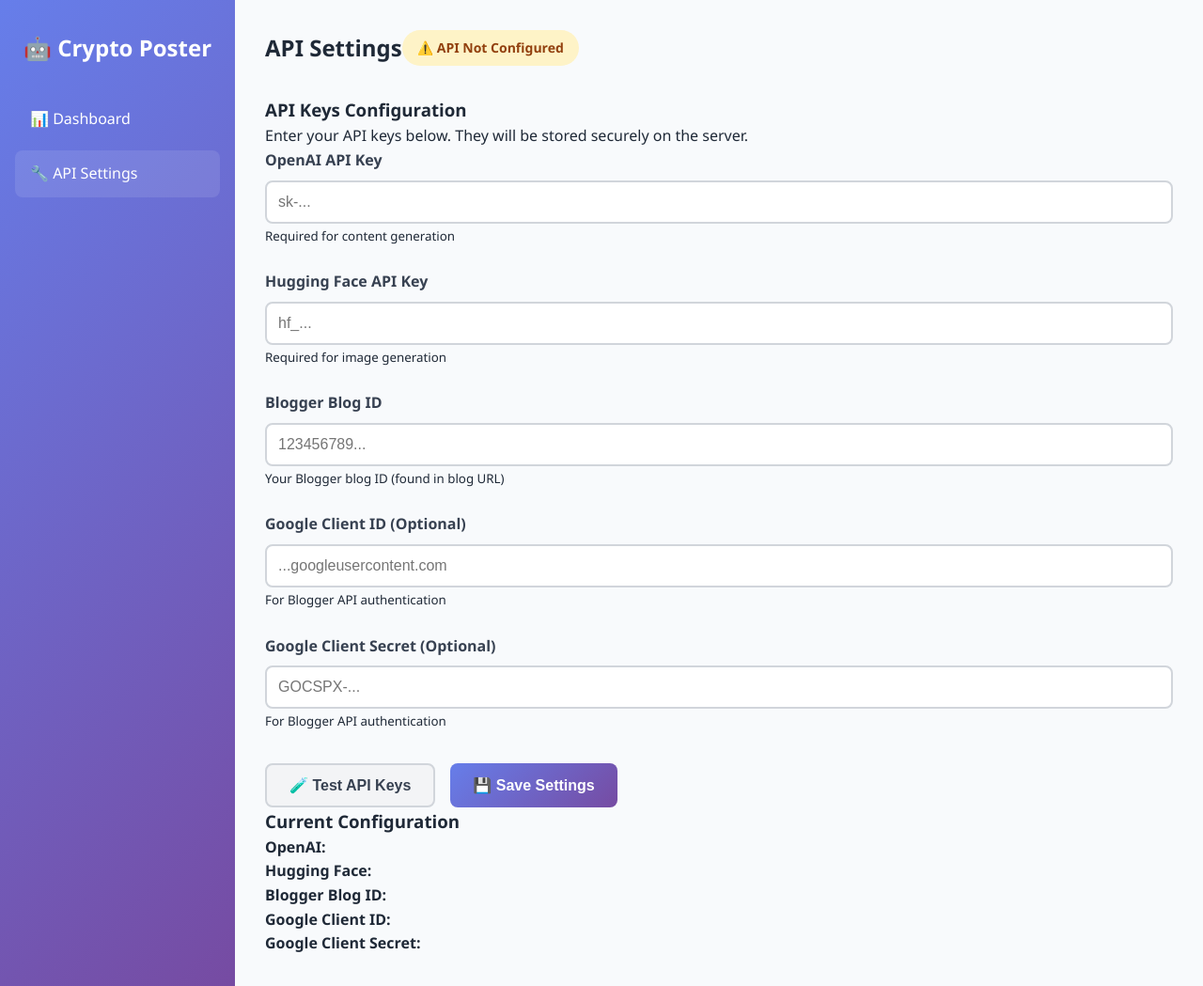
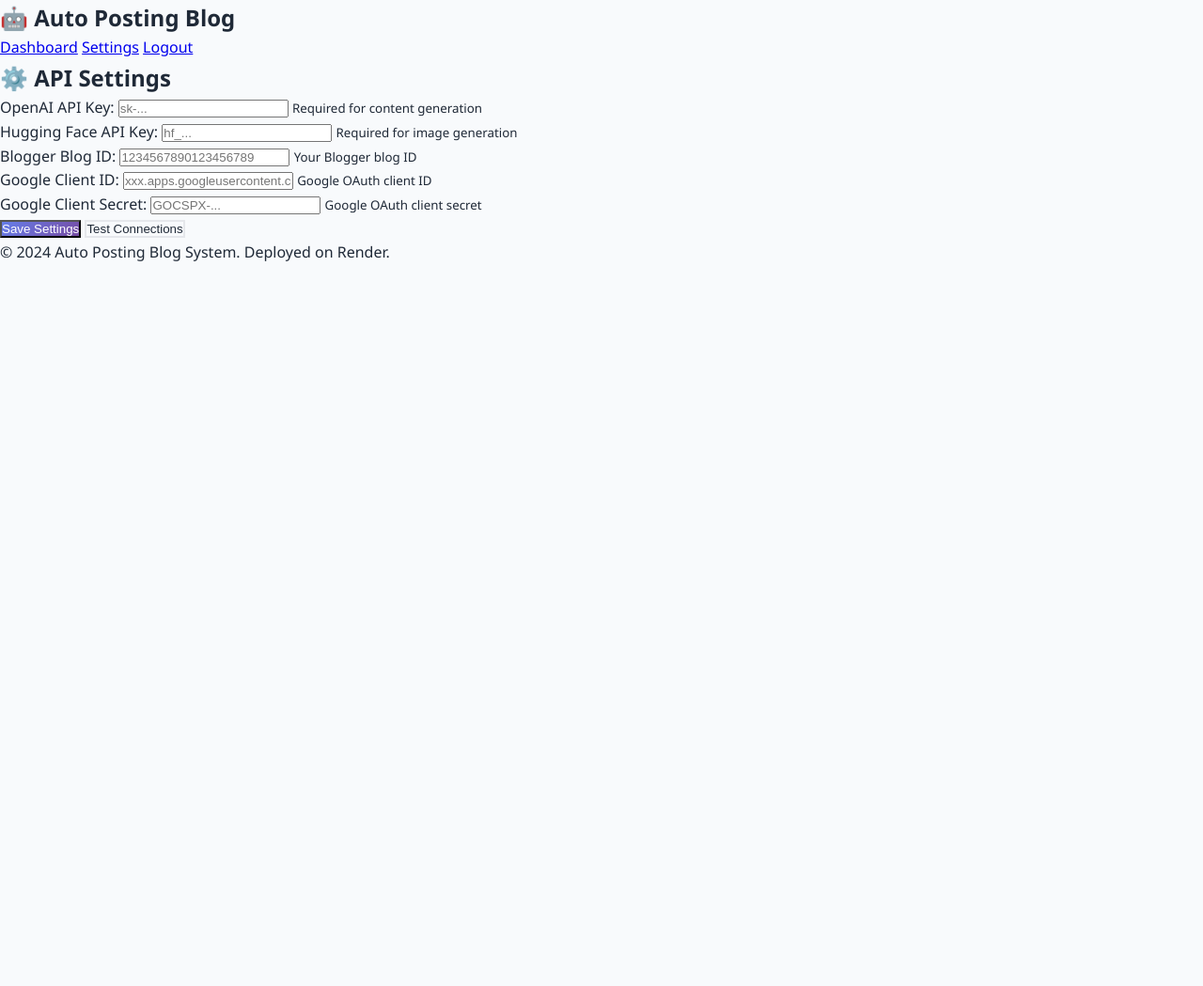
Before and after one commit to wellyerfyanto-arch/Blogger, a Flask app: page /settings in a window 1280 px wide. Shown: the whole page at 94% size. After the commit the page ends 278 px from the top, so only its background shows below. Run offline with Flask 3, Linux system fonts and the light colour scheme; the visitor is signed in with stand-in values (Sample User, id 1).

Commit message:
Update settings.html

```diff
--- a/templates/settings.html
+++ b/templates/settings.html
@@ -1,272 +1,127 @@
-<!DOCTYPE html>
-<html lang="id">
-<head>
-    <meta charset="UTF-8">
-    <meta name="viewport" content="width=device-width, initial-scale=1.0">
-    <title>API Settings - Crypto Auto Poster</title>
-    <link rel="stylesheet" href="{{ url_for('static', filename='css/style.css') }}">
-    <style>
-        .api-status {
-            padding: 0.5rem 1rem;
-            border-radius: 20px;
-            font-size: 0.875rem;
-            font-weight: 600;
-        }
+{% extends "base.html" %}
 
-        .status-configured {
-            background: #d1fae5;
-            color: #065f46;
-        }
+{% block title %}Settings - Auto Posting Blog{% endblock %}
 
-        .status-not-configured {
-            background: #fef3c7;
-            color: #92400e;
-        }
+{% block content %}
+<div class="settings-container">
+    <h2>⚙️ API Settings</h2>
 
-        .test-results {
-            margin-top: 1rem;
-            padding: 1rem;
-            border-radius: 8px;
-            background: #f8fafc;
-        }
-
-        .test-success {
-            color: #065f46;
-            background: #d1fae5;
-            padding: 0.5rem;
-            border-radius: 4px;
-            margin: 0.25rem 0;
-        }
-
-        .test-error {
-            color: #dc2626;
-            background: #fee2e2;
-            padding: 0.5rem;
-            border-radius: 4px;
-            margin: 0.25rem 0;
-        }
-
-        .form-group {
-            margin-bottom: 1.5rem;
-        }
-
-        label {
-            display: block;
-            margin-bottom: 0.5rem;
-            font-weight: 600;
-            color: #374151;
-        }
-
-        input {
-            width: 100%;
-            padding: 0.75rem;
-            border: 2px solid #d1d5db;
-            border-radius: 8px;
-            font-size: 1rem;
-            transition: border-color 0.3s;
-        }
-
-        input:focus {
-            outline: none;
-            border-color: #667eea;
-        }
-
-        .btn-group {
-            display: flex;
-            gap: 1rem;
-            margin-top: 2rem;
-        }
-
-        .btn {
-            padding: 0.75rem 1.5rem;
-            border: none;
-            border-radius: 8px;
-            font-size: 1rem;
-            font-weight: 600;
-            cursor: pointer;
-            transition: all 0.3s;
-        }
-
-        .btn-primary {
-            background: linear-gradient(135deg, #667eea 0%, #764ba2 100%);
-            color: white;
-        }
-
-        .btn-secondary {
-            background: #f3f4f6;
-            color: #374151;
-            border: 2px solid #d1d5db;
-        }
-
-        .btn:hover {
-            transform: translateY(-2px);
-            box-shadow: 0 4px 12px rgba(0,0,0,0.15);
-        }
-    </style>
-</head>
-<body>
-    <div class="dashboard">
-        <!-- Sidebar -->
-        <div class="sidebar">
-            <div class="logo">
-                <h1>🤖 Crypto Poster</h1>
-            </div>
-            <nav class="nav">
-                <a href="{{ url_for('index') }}" class="nav-item">📊 Dashboard</a>
-                <a href="{{ url_for('settings') }}" class="nav-item active">🔧 API Settings</a>
-            </nav>
-        </div>
-
-        <!-- Main Content -->
-        <div class="main-content">
-            <header class="header">
-                <h2>API Settings</h2>
-                <div class="api-status {% if keys.is_configured %}status-configured{% else %}status-not-configured{% endif %}">
-                    {% if keys.is_configured %}
-                    ✅ API Configured
-                    {% else %}
-                    ⚠️ API Not Configured
-                    {% endif %}
-                </div>
-            </header>
-
-            <div class="card">
-                <h3>API Keys Configuration</h3>
-                <p>Enter your API keys below. They will be stored securely on the server.</p>
-
-                <form id="apiKeysForm">
+    <div class="settings-card">
+        <form id="apiSettingsForm">
             <div class="form-group">
-                        <label for="openai_api_key">OpenAI API Key</label>
-                        <input type="password" id="openai_api_key" name="openai_api_key"
-                               placeholder="sk-..." value="{{ keys.openai_api_key }}">
+                <label for="openai_api_key">OpenAI API Key:</label>
+                <input type="text" id="openai_api_key" value="{{ keys.openai_api_key }}" placeholder="sk-...">
                 <small>Required for content generation</small>
             </div>
 
             <div class="form-group">
-                        <label for="hf_api_key">Hugging Face API Key</label>
-                        <input type="password" id="hf_api_key" name="hf_api_key"
-                               placeholder="hf_..." value="{{ keys.hf_api_key }}">
+                <label for="hf_api_key">Hugging Face API Key:</label>
+                <input type="text" id="hf_api_key" value="{{ keys.hf_api_key }}" placeholder="hf_...">
                 <small>Required for image generation</small>
             </div>
 
             <div class="form-group">
-                        <label for="blogger_blog_id">Blogger Blog ID</label>
-                        <input type="text" id="blogger_blog_id" name="blogger_blog_id"
-                               placeholder="123456789..." value="{{ keys.blogger_blog_id }}">
-                        <small>Your Blogger blog ID (found in blog URL)</small>
+                <label for="blogger_blog_id">Blogger Blog ID:</label>
+                <input type="text" id="blogger_blog_id" value="{{ keys.blogger_blog_id }}" placeholder="1234567890123456789">
+                <small>Your Blogger blog ID</small>
             </div>
 
             <div class="form-group">
-                        <label for="google_client_id">Google Client ID (Optional)</label>
-                        <input type="text" id="google_client_id" name="google_client_id"
-                               placeholder="...googleusercontent.com" value="{{ keys.google_client_id }}">
-                        <small>For Blogger API authentication</small>
+                <label for="google_client_id">Google Client ID:</label>
+                <input type="text" id="google_client_id" value="{{ keys.google_client_id }}" placeholder="xxx.apps.googleusercontent.com">
+                <small>Google OAuth client ID</small>
             </div>
 
             <div class="form-group">
-                        <label for="google_client_secret">Google Client Secret (Optional)</label>
-                        <input type="password" id="google_client_secret" name="google_client_secret"
-                               placeholder="GOCSPX-..." value="{{ keys.google_client_secret }}">
-                        <small>For Blogger API authentication</small>
+                <label for="google_client_secret">Google Client Secret:</label>
+                <input type="text" id="google_client_secret" value="{{ keys.google_client_secret }}" placeholder="GOCSPX-...">
+                <small>Google OAuth client secret</small>
             </div>
 
-                    <div class="btn-group">
-                        <button type="button" class="btn btn-secondary" onclick="testApiKeys()">
-                            🧪 Test API Keys
-                        </button>
-                        <button type="submit" class="btn btn-primary">
-                            💾 Save Settings
-                        </button>
-                    </div>
+            <button type="submit" class="btn-primary">Save Settings</button>
+            <button type="button" id="testSettingsBtn" class="btn-secondary">Test Connections</button>
         </form>
-
-                <div id="testResults" class="test-results" style="display: none;">
-                    <h4>Test Results</h4>
-                    <div id="testResultsContent"></div>
-                </div>
     </div>
 
-            <div class="card">
-                <h3>Current Configuration</h3>
-                <div id="currentConfig">
-                    <p><strong>OpenAI:</strong> {{ keys.openai_api_key }}</p>
-                    <p><strong>Hugging Face:</strong> {{ keys.hf_api_key }}</p>
-                    <p><strong>Blogger Blog ID:</strong> {{ keys.blogger_blog_id }}</p>
-                    <p><strong>Google Client ID:</strong> {{ keys.google_client_id }}</p>
-                    <p><strong>Google Client Secret:</strong> {{ keys.google_client_secret }}</p>
-                </div>
-            </div>
-        </div>
+    <div id="testResults" class="test-results" style="display: none;"></div>
 </div>
 
 <script>
-        // Test API keys
-        async function testApiKeys() {
-            const formData = new FormData(document.getElementById('apiKeysForm'));
-            const data = Object.fromEntries(formData.entries());
+document.getElementById('apiSettingsForm').addEventListener('submit', function(e) {
+    e.preventDefault();
 
-            try {
-                const response = await fetch('/api/settings/test', {
+    const formData = {
+        openai_api_key: document.getElementById('openai_api_key').value,
+        hf_api_key: document.getElementById('hf_api_key').value,
+        blogger_blog_id: document.getElementById('blogger_blog_id').value,
+        google_client_id: document.getElementById('google_client_id').value,
+        google_client_secret: document.getElementById('google_client_secret').value
+    };
+
+    fetch('/api/settings/keys', {
         method: 'POST',
         headers: {
             'Content-Type': 'application/json'
         },
-                    body: JSON.stringify(data)
+        body: JSON.stringify(formData)
+    })
+    .then(response => response.json())
+    .then(data => {
+        if (data.error) {
+            alert('Error: ' + data.error);
+        } else {
+            alert('Settings saved successfully!');
+        }
+    })
+    .catch(error => {
+        alert('Error saving settings: ' + error);
+    });
 });
 
-                const result = await response.json();
-                const resultsDiv = document.getElementById('testResults');
-                const contentDiv = document.getElementById('testResultsContent');
+document.getElementById('testSettingsBtn').addEventListener('click', function() {
+    const formData = {
+        openai_api_key: document.getElementById('openai_api_key').value,
+        hf_api_key: document.getElementById('hf_api_key').value
+    };
 
-                resultsDiv.style.display = 'block';
-
-                if (response.ok) {
-                    let html = '';
-                    for (const [service, testResult] of Object.entries(result.results)) {
-                        if (testResult.status === 'success') {
-                            html += `<div class="test-success">
-                                <strong>${service}:</strong> ${testResult.message}
-                            </div>`;
-                        } else {
-                            html += `<div class="test-error">
-                                <strong>${service}:</strong> ${testResult.message}
-                            </div>`;
-                        }
-                    }
-                    contentDiv.innerHTML = html;
-                } else {
-                    contentDiv.innerHTML = `<div class="test-error">Error: ${result.error}</div>`;
-                }
-            } catch (error) {
-                document.getElementById('testResultsContent').innerHTML =
-                    `<div class="test-error">Error: ${error.message}</div>`;
-                document.getElementById('testResults').style.display = 'block';
-            }
-        }
-
-        // Save API keys
-        document.getElementById('apiKeysForm').addEventListener('submit', async (e) => {
-            e.preventDefault();
-
-            const formData = new FormData(e.target);
-            const data = Object.fromEntries(formData.entries());
-
-            try {
-                const response = await fetch('/api/settings/keys', {
+    fetch('/api/settings/test', {
         method: 'POST',
         headers: {
             'Content-Type': 'application/json'
         },
-                    body: JSON.stringify(data)
+        body: JSON.stringify(formData)
+    })
+    .then(response => response.json())
+    .then(data => {
+        const resultsDiv = document.getElementById('testResults');
+        resultsDiv.style.display = 'block';
+
+        let html = '<h3>Test Results:</h3>';
+
+        if (data.results) {
+            for (const [service, result] of Object.entries(data.results)) {
+                html += `
+                    <div class="test-result ${result.status}">
+                        <strong>${service.toUpperCase()}:</strong>
+                        ${result.status === 'success' ? '✅' : '❌'}
+                        ${result.message}
+                    </div>
+                `;
+            }
+        } else if (data.error) {
+            html += `<div class="test-result error">Error: ${data.error}</div>`;
+        }
+
+        resultsDiv.innerHTML = html;
+    })
+    .catch(error => {
+        const resultsDiv = document.getElementById('testResults');
+        resultsDiv.style.display = 'block';
+        resultsDiv.innerHTML = `<div class="test-result error">Test failed: ${error}</div>`;
     });
-
-                const result = await response.json();
-
-                if (response.ok) {
-                    alert('API keys saved successfully!');
-                    // Update displayed keys
-                    document.getElementById('currentConfig').innerHTML = `
-                        <p><strong>OpenAI:</strong> ${result.keys.openai_api_key}</p>
+});
+</script>
+{% endblock %}               <p><strong>OpenAI:</strong> ${result.keys.openai_api_key}</p>
                         <p><strong>Hugging Face:</strong> ${result.keys.hf_api_key}</p>
                         <p><strong>Blogger Blog ID:</strong> ${result.keys.blogger_blog_id}</p>
                         <p><strong>Google Client ID:</strong> ${result.keys.google_client_id}</p>
```
Lines whose indentation alone changed are shown as unchanged.
